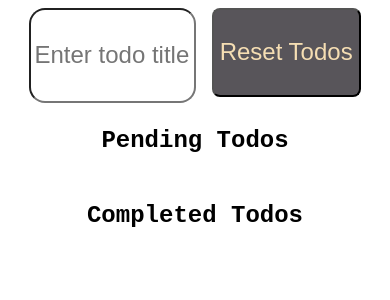
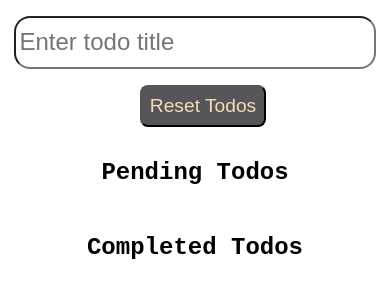
Before and after one commit to surajbhat316/todolistapptailnode, a React (Create React App) app: page / in a window 390 px wide. Shown: the top 300 px of the page. Built offline with nearby package versions, Linux system fonts and the light colour scheme.

Commit message:
Added media style for todo list

```diff
--- a/src/components/TodoList.js
+++ b/src/components/TodoList.js
@@ -1,5 +1,6 @@
 import React, { useEffect, useState } from 'react'
 import "./TodoList.css";
+import "./TodoList_media.css";
 
 export default function TodoList() {
 
--- /dev/null
+++ b/src/components/TodoList_media.css
@@ -0,0 +1,43 @@
+@media screen and (max-width: 768px) {
+
+    #todoCreator{
+        display: flex;
+        flex-direction: column;
+        align-items: center;
+        justify-content: center;
+    }
+
+
+    #todoCreator div{
+        margin: 0.5rem;
+    }
+
+    #todoCreator div input{
+        width: 90vw;
+        height: 5vh;
+    }
+
+    #todoCreator div button{
+        height: auto;
+        font-size: 1.2rem;
+        padding: 0.5rem;
+    }
+
+
+    #newTodos .todoItem{
+        width: 80vw;
+    }
+
+    #newTodos .todoItem .todoDescription{
+        display: flex;
+        flex-direction: column;
+        align-items: center;
+    }
+
+    #completedTodos .completedTodo{
+        width: 80vw;
+        display: flex;
+        flex-direction: column;
+        align-items: center;
+    }
+}
```
